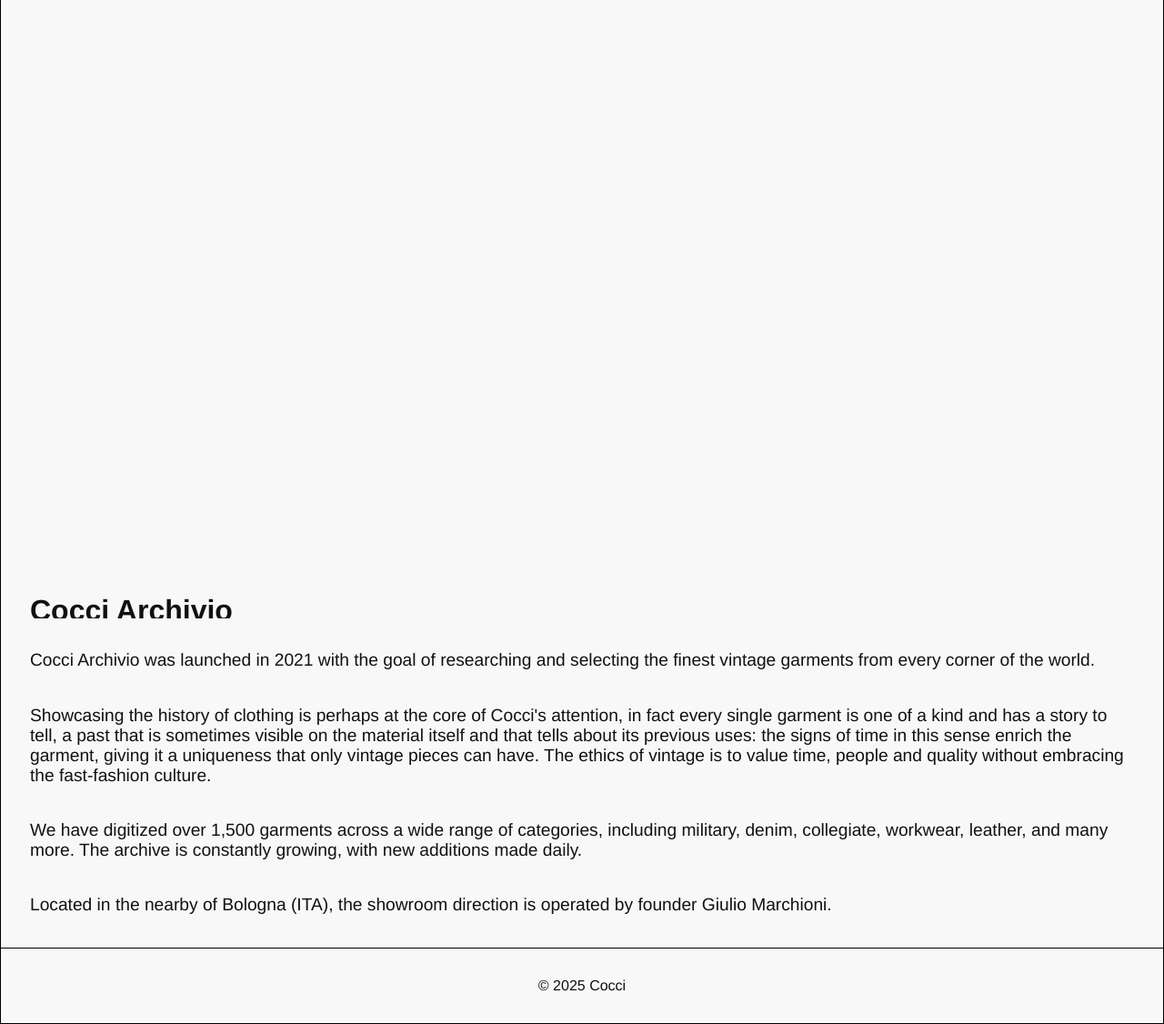
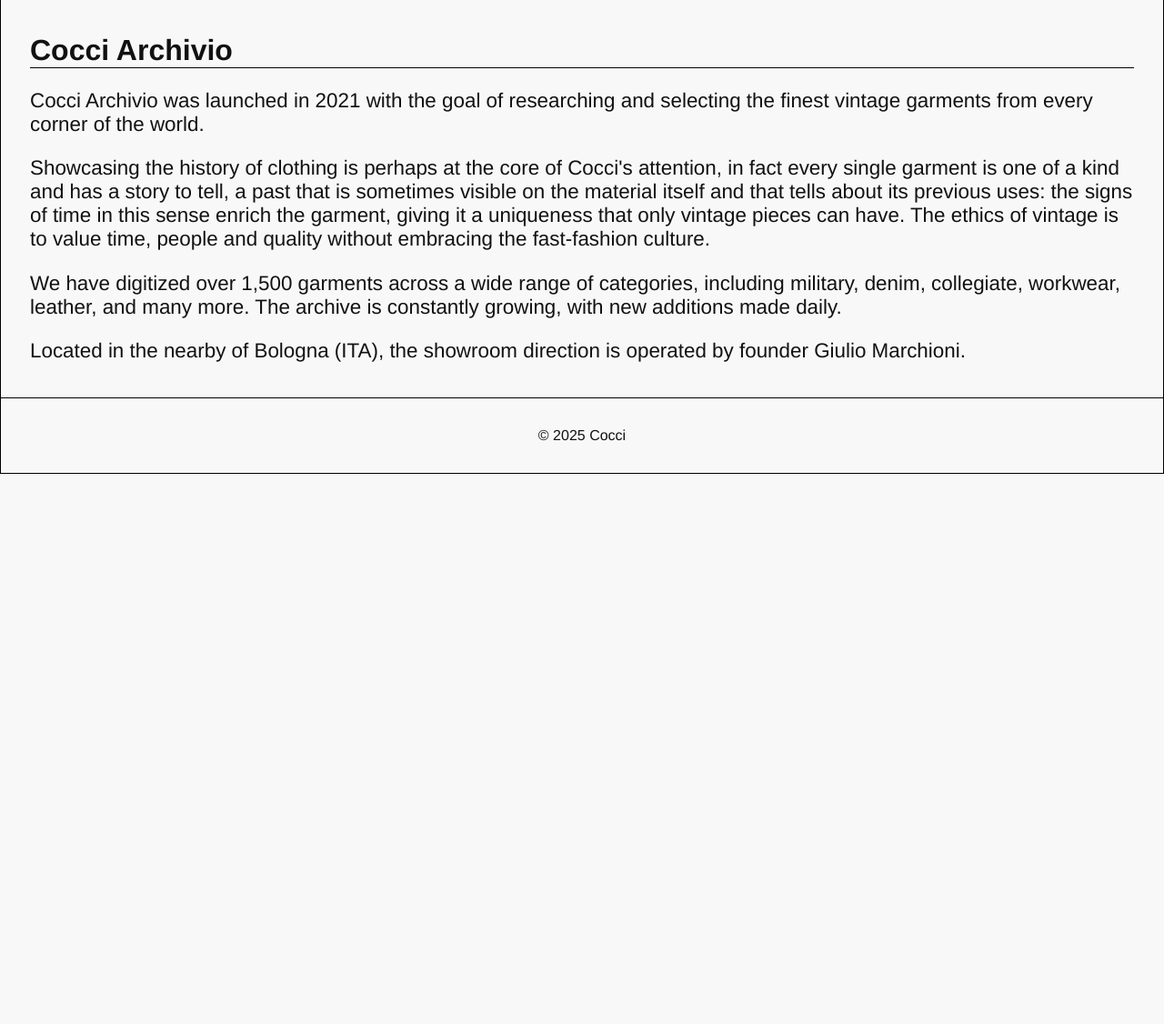
Before and after one commit to Pinto-Marco/cocci, a Django app: page / in a window 1280 px wide. Shown: the part 120-1246 px from the top of the page at 91% size. After the commit the page ends 641 px from the top, so only its background shows below. Run offline with Django 5.2, Linux system fonts and the light colour scheme; some libraries are stand-ins or nearby versions.

Commit message:
home and sort ok

```diff
--- a/static/css/style.css
+++ b/static/css/style.css
@@ -163,6 +163,16 @@ main {
   position: relative;
   border-left: 1px solid var(--color-border);
   border-right: 1px solid var(--color-border);
+}
+
+.spline-viewer {
+  height: 80vh;
+}
+
+@media (max-width: 768px) {
+  .spline-viewer {
+    height: 50vh;
+  }
 }
 
 /* UTILITY BAR */
--- a/static/js/script.js
+++ b/static/js/script.js
@@ -200,12 +200,15 @@ document.addEventListener("DOMContentLoaded", () => {
         .forEach((b) => b.removeAttribute("selected"));
       const sortType = btn.dataset.sort;
       const cards = Array.from(productGrid.children);
+      console.log("Sorting by:", sortType);
+      console.log("Number of cards:", cards.length);
       const compare = {
         price_asc: (a, b) => a.dataset.price - b.dataset.price,
         price_desc: (a, b) => b.dataset.price - a.dataset.price,
         year_asc: (a, b) => a.dataset.code - b.dataset.code,
         year_desc: (a, b) => b.dataset.code - a.dataset.code,
       }[sortType];
+      productGrid.innerHTML = ""; // Clear existing cards
       cards.sort(compare).forEach((card) => productGrid.appendChild(card));
       btn.toggleAttribute("selected");
     });
--- a/templates/home.html
+++ b/templates/home.html
@@ -1,73 +1,52 @@
 {% extends "base.html" %} {% load static %} {% block content %}
 
 <div class="hero">
-  <div style="position: relative; width: 100%; height: 85vh; overflow: hidden">
+  <div style="position: relative; width: 100%">
     <script
       type="module"
       src="https://unpkg.com/@splinetool/viewer@1.9.96/build/spline-viewer.js"
     ></script>
     <spline-viewer
-      style="height: 85vh; z-index: 0"
+      class="spline-viewer"
       url="https://prod.spline.design/DyIwvWOlzSiJ8RMj/scene.splinecode"
     ></spline-viewer>
     <div
       style="
-        position: absolute;
-        top: 79vh;
-        left: 0;
         width: 100%;
-        height: 5rem;
-        border-bottom: 1px solid var(--color-border);
         background-color: var(--color-bg);
         z-index: 10;
-        display: flex;
-        flex-direction: column;
-        align-items: start;
-        justify-content: center;
         padding: 1rem 2rem;
       "
     >
-      <h1>Cocci Archivio</h1>
-    </div>
-  </div>
-
-  <div
-    style="
-      width: 100%;
-      z-index: 10;
-      display: flex;
-      flex-direction: column;
-      align-items: start;
-      justify-content: center;
-      padding: 1rem 2rem;
-      font-size: larger;
-    "
-  >
-    <p>
+      <h1 style="border-bottom: 1px solid var(--color-border)">
+        Cocci Archivio
+      </h1>
+      <p style="font-size: 1.4rem">
         Cocci Archivio was launched in 2021 with the goal of researching and
         selecting the finest vintage garments from every corner of the world.
       </p>
 
-    <p>
+      <p style="font-size: 1.4rem">
         Showcasing the history of clothing is perhaps at the core of Cocci's
         attention, in fact every single garment is one of a kind and has a story
-      to tell, a past that is sometimes visible on the material itself and that
-      tells about its previous uses: the signs of time in this sense enrich the
-      garment, giving it a uniqueness that only vintage pieces can have. The
-      ethics of vintage is to value time, people and quality without embracing
-      the fast-fashion culture.
+        to tell, a past that is sometimes visible on the material itself and
+        that tells about its previous uses: the signs of time in this sense
+        enrich the garment, giving it a uniqueness that only vintage pieces can
+        have. The ethics of vintage is to value time, people and quality without
+        embracing the fast-fashion culture.
       </p>
 
-    <p>
+      <p style="font-size: 1.4rem">
         We have digitized over 1,500 garments across a wide range of categories,
         including military, denim, collegiate, workwear, leather, and many more.
         The archive is constantly growing, with new additions made daily.
       </p>
 
-    <p>
-      Located in the nearby of Bologna (ITA), the showroom direction is operated
-      by founder Giulio Marchioni.
+      <p style="font-size: 1.4rem">
+        Located in the nearby of Bologna (ITA), the showroom direction is
+        operated by founder Giulio Marchioni.
       </p>
+    </div>
   </div>
 </div>
 
--- a/templates/store.html
+++ b/templates/store.html
@@ -84,8 +84,8 @@
 <!-- Product Grid -->
 <section id="productGrid" class="product-grid">
     {% for product in products %}
-    <a href="{% url 'product-detail' code=product.code %}" class="product-card-link" style="text-decoration: none;">
-    <article class="product-card"
+    <a href="{% url 'product-detail' code=product.code %}" class="product-card-link" data-price="{{ product.price|floatformat:" 2" }}" data-code='{{ product.code }}' style="text-decoration: none;">
+    <div class="product-card"
         data-price="{{ product.price|floatformat:" 2" }}" data-code='{{ product.code }}' data-images='{{ product.images_json_data }}'>
         <img src="" alt="{{ product.name }}" class="product-card__image">
         <div class="product-card__meta">
@@ -107,7 +107,7 @@
             </button>
             {% endif %}
         </div>
-    </article>
+    </div>
     </a>
     {% empty %}
     <p class="empty-state">No products match your criteria.</p>
```
Lines whose indentation alone changed are shown as unchanged.
